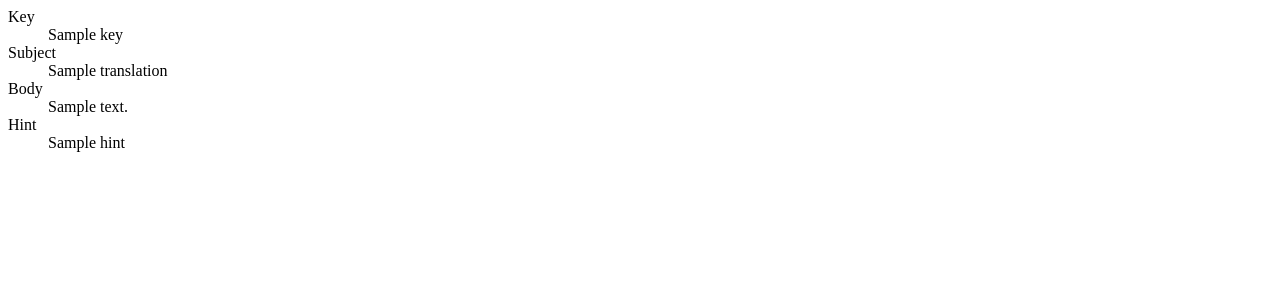
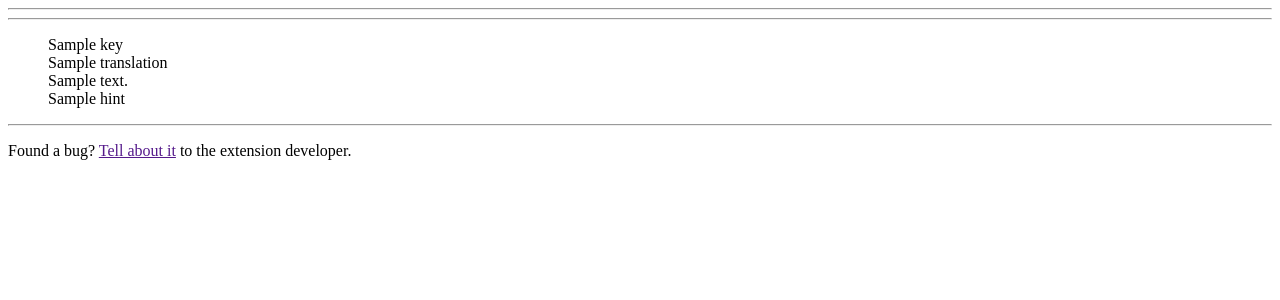
Before and after one commit to yiimaker/yii2-email-templates, a PHP site: template src/views/default/view.php in a window 1280 px wide. Shown: the top 300 px of the page. Run offline with PHP 8.4, Linux system fonts and the light colour scheme; the template is opened without the code that fills it: most values are stand-ins (such as "Sample title", 1, 10 or a date in 2020); data that the repository does not hold is empty; some libraries are stand-ins or nearby versions.

Commit message:
Improves UI

```diff
--- a/src/views/default/_issue-message.php
+++ b/src/views/default/_issue-message.php
@@ -1,7 +1,30 @@
 <?php
 /**
+ * @link https://github.com/yiimaker/yii2-email-templates
+ * @copyright Copyright (c) 2017 Yii Maker
+ * @license BSD 3-Clause License
+ */
+
+use ymaker\email\templates\Module as TemplatesModule;
+
+/**
+ * Partial view file with message for developers.
+ *
  * @var \yii\web\View $this
  *
  * @author Vladimir Kuprienko <vldmr.kuprienko@gmail.com>
+ * @since 2.2.0
  */
 ?>
+<?php if (YII_ENV_DEV): ?>
+    <div class="clearfix"></div>
+    <hr>
+    <div class="col-md-12">
+        <p class="text-warning">
+            <span class="glyphicon glyphicon-alert"></span>
+            Found a bug?
+            <a href="<?= TemplatesModule::getIssueUrl() ?>" target="_blank">Tell about it</a>
+            to the extension developer.
+        </p>
+    </div>
+<?php endif ?>
--- a/src/views/default/view.php
+++ b/src/views/default/view.php
@@ -25,8 +25,18 @@ use ymaker\email\templates\widgets\LanguagesList;
 <div class="container">
     <div class="row">
         <div class="col-md-12">
-            <div class="panel panel-default">
-                <div class="panel-body">
+            <h1>
+                <?= TemplatesModule::t('Email templates') ?>
+                <small><?= TemplatesModule::t('view template') ?></small>
+            </h1>
+        </div>
+        <div class="clearfix"></div>
+        <hr>
+        <div class="col-md-12">
+            <div class="pull-left">
+                <?= LanguagesList::widget(['currentLanguage' => $translation->language]) ?>
+            </div>
+            <div class="pull-right">
                 <?= Html::a(
                 TemplatesModule::t('Update'),
                 Url::toRoute(['update', 'id' => $template->id, 'lang' => $translation->language]),
@@ -37,39 +47,38 @@ use ymaker\email\templates\widgets\LanguagesList;
                 Url::toRoute(['delete', 'id' => $template->id]),
                 ['class' => 'btn btn-danger']
                 ) ?>
-                    <div class="pull-right">
-                        <?= LanguagesList::widget(['currentLanguage' => $translation->language]) ?>
             </div>
         </div>
-            </div>
-        </div>
+        <div class="clearfix"></div>
+        <hr>
         <div class="col-md-12">
             <dl class="dl-horizontal">
                 <dt>
-                    <?= Yii::t('app', 'Key') ?>
+                    <?= TemplatesModule::t('Key') ?>
                 </dt>
                 <dd>
                     <?= $template->key ?>
                 </dd>
                 <dt>
-                    <?= Yii::t('app', 'Subject') ?>
+                    <?= TemplatesModule::t('Subject') ?>
                 </dt>
                 <dd>
                     <?= $translation->subject ?>
                 </dd>
                 <dt>
-                    <?= Yii::t('app', 'Body') ?>
+                    <?= TemplatesModule::t('Body') ?>
                 </dt>
                 <dd>
                     <?= $translation->body ?>
                 </dd>
                 <dt>
-                    <?= Yii::t('app', 'Hint') ?>
+                    <?= TemplatesModule::t('Hint') ?>
                 </dt>
                 <dd>
                     <?= $translation->hint ?>
                 </dd>
             </dl>
         </div>
+        <?= $this->render('_issue-message') ?>
     </div>
 </div>
```
Also changed, not shown: src/Module.php (+11 -0 lines), src/views/default/create.php (+12 -5 lines), src/views/default/index.php (+14 -10 lines), src/views/default/update.php (+12 -5 lines), CHANGELOG.md. Lines whose indentation alone changed are shown as unchanged.
